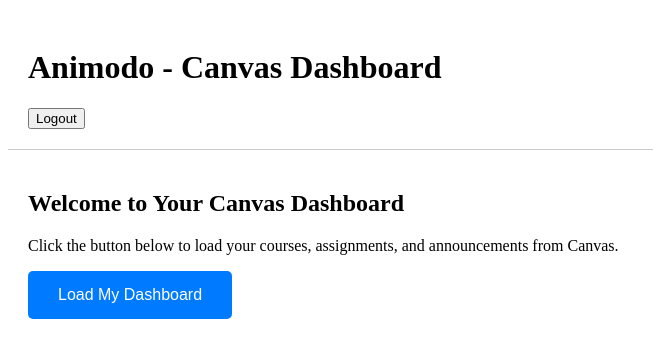
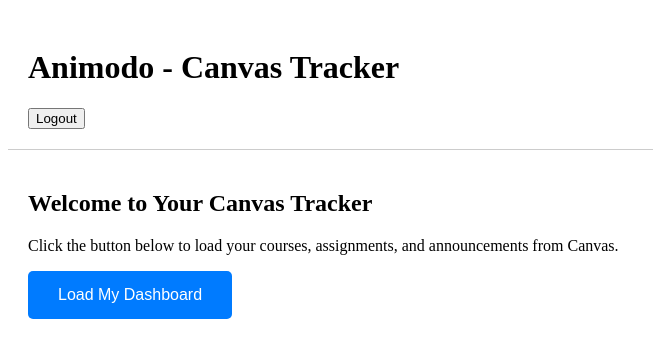
Before and after one commit to enriquezduane/animodo, a Next.js app: page / in a window 1280 px wide. Both pictures are taken after typing "Sample" into the empty fields and a click on the button "Enter Dashboard". Shown: the top 358 px of the page, without its empty margins (0-653 px from the left). Built offline with nearby package versions, Linux system fonts and the light colour scheme.

Commit message:
update naming convention

```diff
--- a/app/page.tsx
+++ b/app/page.tsx
@@ -23,7 +23,7 @@
     return (
       <div>
         <div style={{ padding: '20px', borderBottom: '1px solid #ccc' }}>
-          <h1>Animodo - Canvas Dashboard</h1>
+          <h1>Animodo - Canvas Tracker</h1>
           <button onClick={handleLogout}>
             Logout
           </button>
--- a/components/Dashboard.tsx
+++ b/components/Dashboard.tsx
@@ -105,7 +105,7 @@
   if (!dashboardData) {
     return (
       <div style={{ padding: '20px' }}>
-        <h2>Welcome to Your Canvas Dashboard</h2>
+        <h2>Welcome to Your Canvas Tracker</h2>
         <p>Click the button below to load your courses, assignments, and announcements from Canvas.</p>
         <button
           onClick={refreshData}
```
